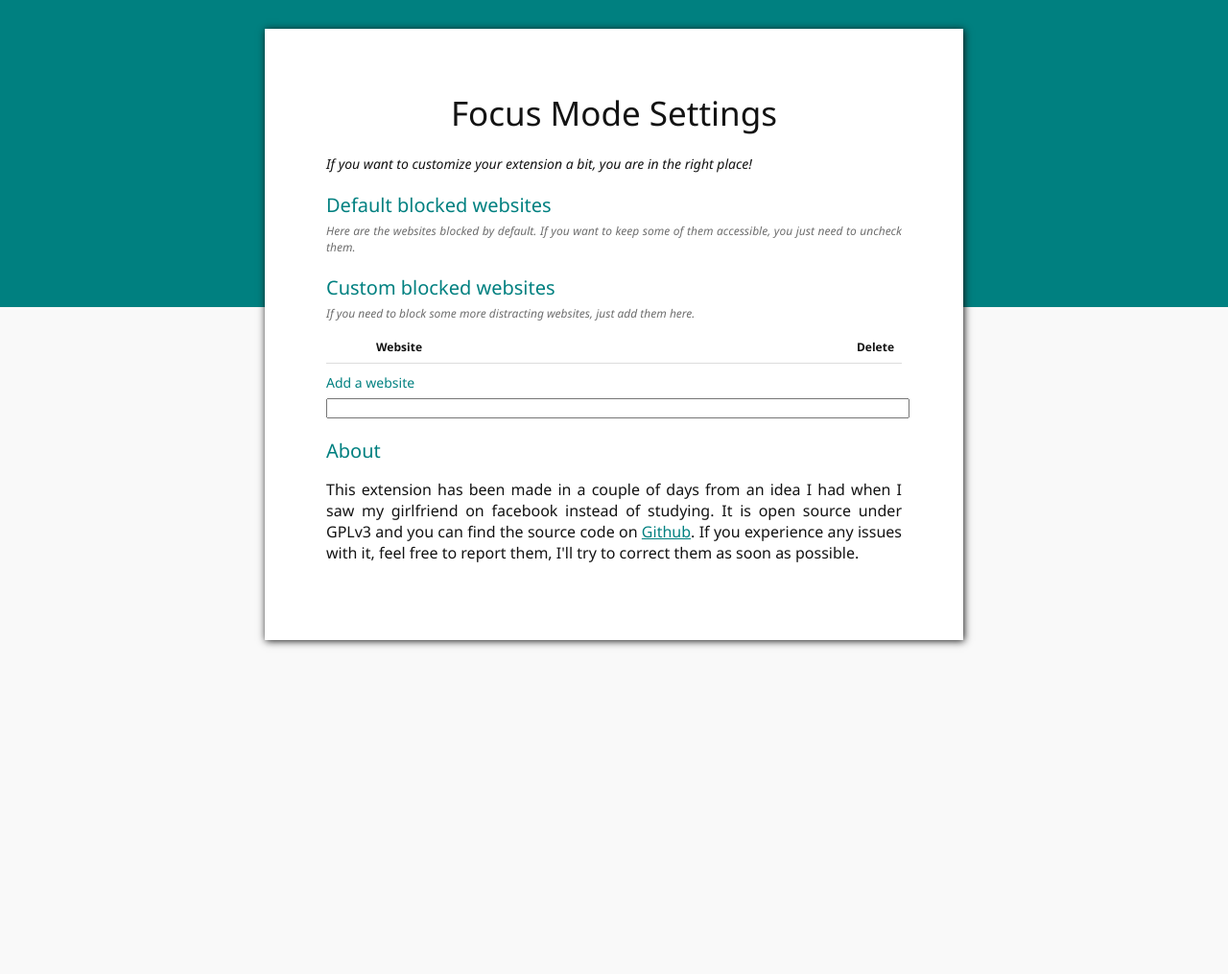
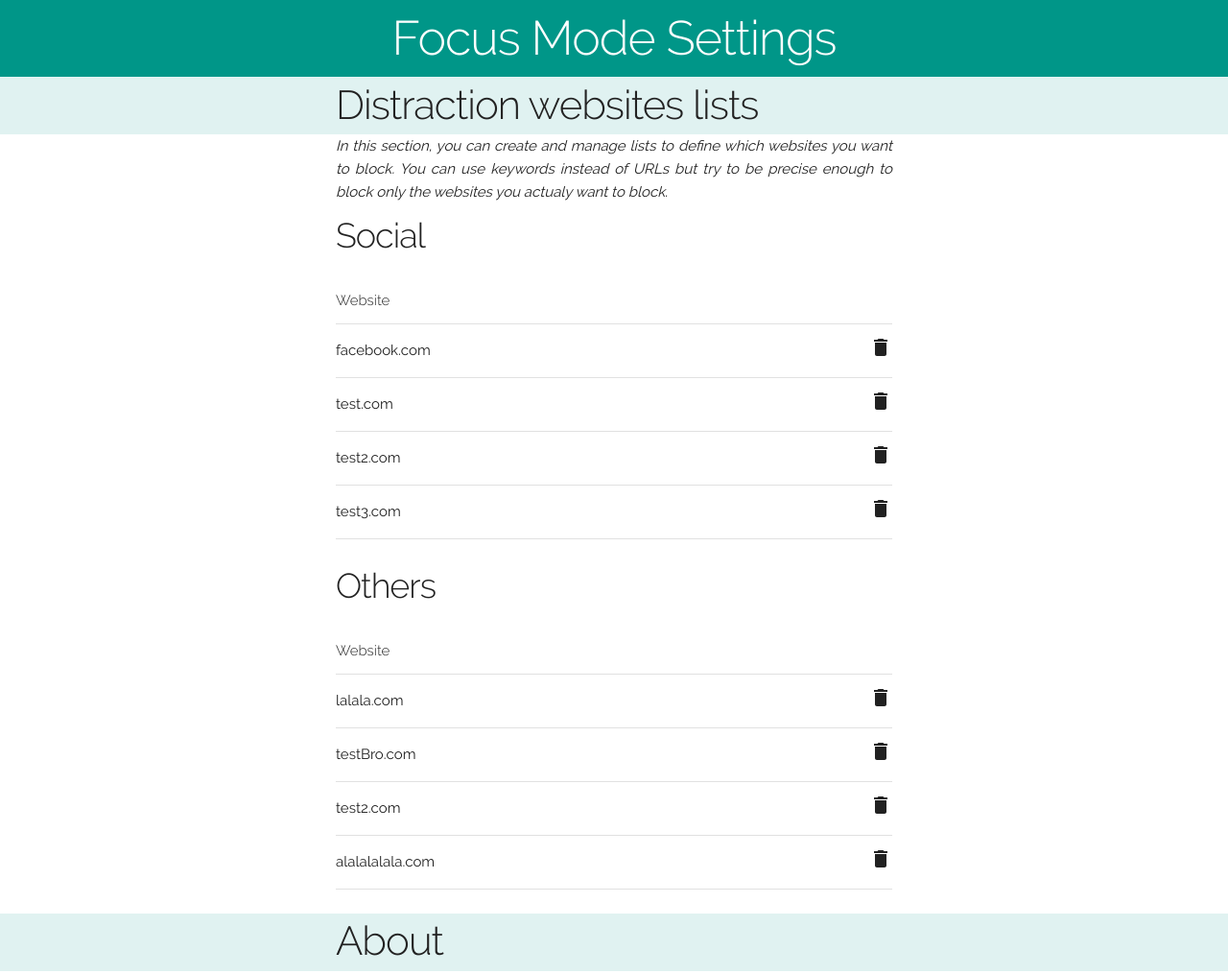
Before and after one commit to Adri-7/Focus-Mode, a browser extension: page html/settings.html in a window 1280 px wide. Shown: the top 1015 px of the page at 96% size. Before the commit the page ends 800 px from the top, so only its background shows below. Drawn offline with Linux system fonts and the light colour scheme.

Commit message:
STYLE - Rework of Settings page (visual only)

```diff
--- a/css/settings.css
+++ b/css/settings.css
@@ -17,6 +17,18 @@ You should have received a copy of the GNU General Public License
 along with Focus Mode.  If not, see <http://www.gnu.org/licenses/>.
 *******************************************************************************/
 
+/* Variables */
+/* teal - teal lighten 4 - teal darken 4 from Materialize colors */
+:root{
+  --primary: #009688;
+  --primary-light: #e0f2f1;
+  --primary-darken: #004d40;
+  --content-width: 580px;
+  --h1-bar-height: 80px;
+  --h2-bar-height: 40px;
+}
+
+/* General */
 html{
   width: 100%;
   height: 100%;
@@ -28,239 +40,78 @@ body{
   padding: 0;
   width: 100%;
   height: 100%;
-  background-color: #f9f9f9;
-  font-family: Segoe UI;
-  color: #131313
+  margin-top: var(--h1-bar-height);
 }
 
-div{
-  margin: 0 0 10px 0;
-}
-
-a{
-  color: #008080;
-}
-
-p{
-  text-align: justify;
-}
-
-.disable-select {
-  -webkit-user-select: none;
-  -moz-user-select: none;
-  -ms-user-select: none;
-  user-select: none;
-}
-
-.banner{
-  position: absolute;
+/* Titles */
+.h1-banner{
   top: 0;
   right: 0;
   width: 100%;
-  height: 40%;
-  background-color: #008080;
+  height: var(--h1-bar-height);
+  background-color: var(--primary);
+  color: white;
+  display: flex;
+  justify-content: center;
+  align-items: center;
+  position: fixed;
+  z-index: 5;
 }
 
-.page{
-  position: absolute;
-  top: 20px;
+.h1-banner > h1 {
+  margin: 0;
+}
+
+.h2-banner{
+  background-color: var(--primary-light);
+  height: var(--h2-bar-height);
+  display: flex;
+  align-items: center;
+  justify-content: center;
+  padding: 10px 0;
+  position: sticky;
+  top: var(--h1-bar-height);
+  z-index: 4;
   width: 100%;
 }
 
-.article{
-  background-color: #ffffff;
-  box-shadow: 1px 1px 8px #151515;
-}
-
-@media screen and (min-width: 745px){
-  .article{
-    width: 600px;
-    padding: 64px;
-    margin: 10px auto;
-  }
-}
-
-@media screen and (max-width: 745px){
-  .article{
-    width: -webkit-calc(100% - 20px);
-    height: 100%;
-    margin: 0 0;
-    padding: 10px;
-  }
-
-  .banner{
-    display: none;
-  }
-
-  .page{
-    position: relative;
-    top: 0;
-    width: 100%;
-    padding: 0;
-    margin: 0;
-  }
-}
-
-.title{
-  margin: 0 0 20px 0;
-  padding: 0;
-  font-size: 35px;
-  text-align: center;
+.h2-banner > h2{
+  margin: 0;
+  padding: 0 10px;
+  width: var(--content-width);
+  text-overflow: ellipsis;
 }
 
 .subtitle{
   margin: 0 0 10px 0;
   font-style: italic;
-  font-size: 14px;
 }
 
-.title1{
-  margin: 20px 0 5px 0;
-  font-size: 20px;
-  color: #008080;
+/* Layout */
+.content {
+  background-color: white;
+  display: flex;
+  align-items: center;
+  justify-content: flex-start;
+  flex-direction: column;
 }
 
-.subtitle1{
-  margin: 5px 0 10px 0;
-  font-size: 12px;
-  font-style: italic;
-  color: #6e6e6e;
+.content p {
+  text-align: justify;
 }
 
-.title2{
-  margin: 10px 0 5px 0;
-  font-size: 14px;
-  color: #008080;
+.content > .section {
+  padding: 0 10px;
 }
 
-/* Checkbox style from Sam example @ http://codepen.io/Sambego/pen/zDLxe */
-.list {
-  margin: .5rem;
-  list-style-type:none;
-  padding-left: 0;
+.content > .section > * {
+  max-width: var(--content-width);
 }
 
-.list__item {
-  margin: 0 0 .5rem 0;
-  padding: 0;
+/* Custom table style */
+td {
+  width: 100%;
+  display: flex;
+  align-items: center;
+  justify-content: space-between;
 }
-
-.label--checkbox {
-  position: relative;
-  margin: .5rem;
-  line-height: 135%;
-  cursor: pointer;
-}
-
-.checkbox {
-  position: relative;
-  top: -0.15rem;
-  margin: 0 1rem 0 0;
-  cursor: pointer;
-}
-.checkbox:before {
-  -webkit-transition: all 0.3s ease-in-out;
-  -moz-transition: all 0.3s ease-in-out;
-  transition: all 0.3s ease-in-out;
-  content: "";
-  position: absolute;
-  left: 0;
-  z-index: 1;
-  width: 1rem;
-  height: 1rem;
-  border: 2px solid #f2f2f2;
-}
-.checkbox:checked:before {
-  -webkit-transform: rotate(-45deg);
-  -moz-transform: rotate(-45deg);
-  -ms-transform: rotate(-45deg);
-  -o-transform: rotate(-45deg);
-  transform: rotate(-45deg);
-  height: .5rem;
-  border-color: #008080;
-  border-top-style: none;
-  border-right-style: none;
-}
-.checkbox:after {
-  content: "";
-  position: absolute;
-  top: -0.125rem;
-  left: 0;
-  width: 1.1rem;
-  height: 1.1rem;
-  background: #fff;
-  cursor: pointer;
-}
-
-.content {
-  -webkit-animation-duration: 0.4s;
-  animation-duration: 0.4s;
-  -webkit-animation-fill-mode: both;
-  animation-fill-mode: both;
-  -webkit-animation-name: slideUp;
-  animation-name: slideUp;
-  -webkit-animation-timing-function: cubic-bezier(0.4, 0, 0.2, 1);
-  animation-timing-function: cubic-bezier(0.4, 0, 0.2, 1);
-}
-
-@-webkit-keyframes slideUp {
-  0% {
-    -webkit-transform: translateY(6.25rem);
-    transform: translateY(6.25rem);
-  }
-  100% {
-    -webkit-transform: translateY(0);
-    transform: translateY(0);
-  }
-}
-@keyframes slideUp {
-  0% {
-    -webkit-transform: translateY(6.25rem);
-    transform: translateY(6.25rem);
-  }
-  100% {
-    -webkit-transform: translateY(0);
-    transform: translateY(0);
-  }
-}
-/* End checkbox style */
-
-/* Table Style */
-table {
-  border-collapse: collapse;
-  width: 100%;
-  font-size: 12px;
-}
-
-th, td {
-  text-align: left;
-  padding: 8px;
-}
-
-tr:hover{
-  background-color: #f2f2f2;
-}
-
-tr.head:hover{
-  background-color: #ffffff;
-}
-
-th {
-  font-weight: bold;
-  border-bottom: 1px solid #ddd;
-}
-
-.table-checkbox{
-  width: 28px;
-}
-
-.table-cross{
-  width: 20px;
-}
-
-td.table-cross{
-  cursor: pointer;
-  vertical-align: text-top;
-  text-align: center;
-}
-/* End Table Style */
--- a/html/settings.html
+++ b/html/settings.html
@@ -21,40 +21,125 @@ along with Focus Mode.  If not, see <http://www.gnu.org/licenses/>.
 <html>
 <head>
   <title>Settings</title>
+  <!-- Mobile Specific Metas
+  –––––––––––––––––––––––––––––––––––––––––––––––––– -->
+  <meta name="viewport" content="width=device-width, initial-scale=1">
+
+  <!-- FONT
+  –––––––––––––––––––––––––––––––––––––––––––––––––– -->
+  <link href="//fonts.googleapis.com/css?family=Raleway:400,300,600" rel="stylesheet" type="text/css">
+
+  <!-- CSS
+  –––––––––––––––––––––––––––––––––––––––––––––––––– -->
+  <link rel="stylesheet" href="../css/normalize.css">
+  <link rel="stylesheet" href="../css/skeleton.css">
+
   <link rel="stylesheet" type="text/css" href="../css/settings.css"/>
 </head>
 
 <body>
-  <div class="banner"></div>
+  <div class="h1-banner">
+    <h1>Focus Mode Settings</h1>
+  </div>
 
-  <div class="page">
-    <div class="article">
-      <p class="title">Focus Mode Settings</p>
-      <p class="subtitle">If you want to customize your extension a bit, you are in the right place!</p>
-      <div>
-        <p class="title1">Default blocked websites</p>
-        <p class="subtitle1">Here are the websites blocked by default. If you want to keep some of them accessible, you just need to uncheck them.</p>
-        <ul id="defaultList" class="list">
-        </ul>
+  <div class="content">
+    <div class="h2-banner">
+      <h2>Distraction websites lists</h2>
     </div>
-      <div>
-        <p class="title1">Custom blocked websites</p>
-        <p class="subtitle1">If you need to block some more distracting websites, just add them here.</p>
-        <table id="customTable">
-            <tr class="head">
-              <th class="table-checkbox">
-              </th>
+    <div class="section">
+      <p class="subtitle">In this section, you can create and manage lists to define which websites you want to block. You can use keywords instead of URLs but try to be precise enough to block only the websites you actualy want to block.</p>
+
+      <h3>Social</h3>
+      <table class="u-full-width">
+        <thead>
+          <tr>
             <th>Website</th>
-              <th class="table-cross">Delete</th>
           </tr>
+        </thead>
+        <tbody>
+          <tr>
+            <td>
+              <span>facebook.com</span>
+              <a href class="">
+                <img src="../images/delete.svg"></img>
+              </a>
+            </td>
+          </tr>
+          <tr>
+            <td>
+              <span>test.com</span>
+              <a href class="">
+                <img src="../images/delete.svg"></img>
+              </a>
+            </td>
+          </tr>
+          <tr>
+            <td>
+              <span>test2.com</span>
+              <a href class="">
+                <img src="../images/delete.svg"></img>
+              </a>
+            </td>
+          </tr>
+          <tr>
+            <td>
+              <span>test3.com</span>
+              <a href class="">
+                <img src="../images/delete.svg"></img>
+              </a>
+            </td>
+          </tr>
+        </tbody>
       </table>
-        <div>
-          <p class="title2">Add a website</p>
-          <input id="addingInput" type="text" style="width: 100%;">
+
+      <h3>Others</h3>
+      <table class="u-full-width">
+        <thead>
+          <tr>
+            <th>Website</th>
+          </tr>
+        </thead>
+        <tbody>
+          <tr>
+            <td>
+              <span>lalala.com</span>
+              <a href class="">
+                <img src="../images/delete.svg"></img>
+              </a>
+            </td>
+          </tr>
+          <tr>
+            <td>
+              <span>testBro.com</span>
+              <a href class="">
+                <img src="../images/delete.svg"></img>
+              </a>
+            </td>
+          </tr>
+          <tr>
+            <td>
+              <span>test2.com</span>
+              <a href class="">
+                <img src="../images/delete.svg"></img>
+              </a>
+            </td>
+          </tr>
+          <tr>
+            <td>
+              <span>alalalalala.com</span>
+              <a href class="">
+                <img src="../images/delete.svg"></img>
+              </a>
+            </td>
+          </tr>
+        </tbody>
+      </table>
     </div>
+
+    <div class="h2-banner">
+      <h2>About</h2>
     </div>
-      <div>
-        <p class="title1">About</p>
+    <div class="section">
       <p>This extension has been made in a couple of days from an idea I had when
         I saw my girlfriend on facebook instead of studying. It is open source
         under GPLv3 and you can find the source code on <a href="https://github.com/Adri-7/Focus-Mode">Github</a>.
@@ -62,8 +147,6 @@ along with Focus Mode.  If not, see <http://www.gnu.org/licenses/>.
         correct them as soon as possible.</p>
     </div>
   </div>
-  </div>
-
   <script src="../js/settings.js"></script>
 </body>
 </html>
```
Also changed, not shown: images/delete.svg (added). Lines whose indentation alone changed are shown as unchanged.
